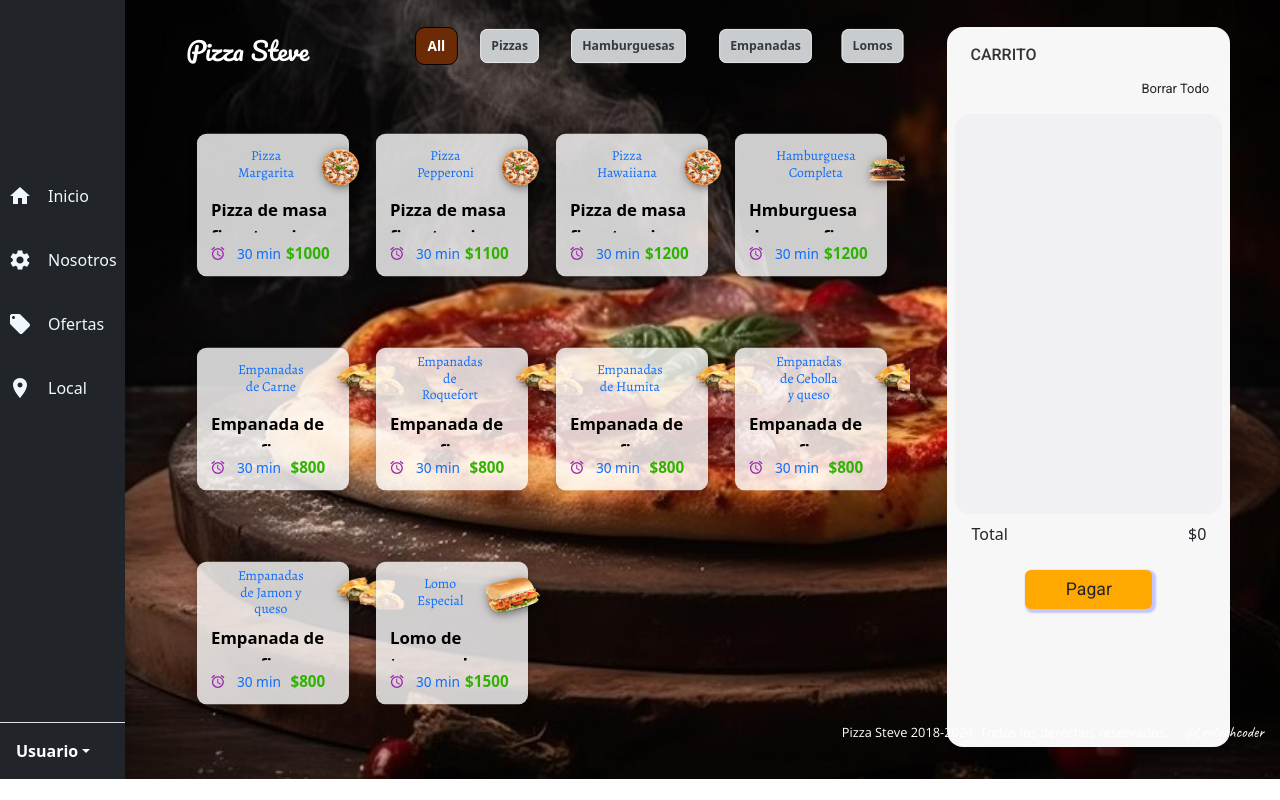
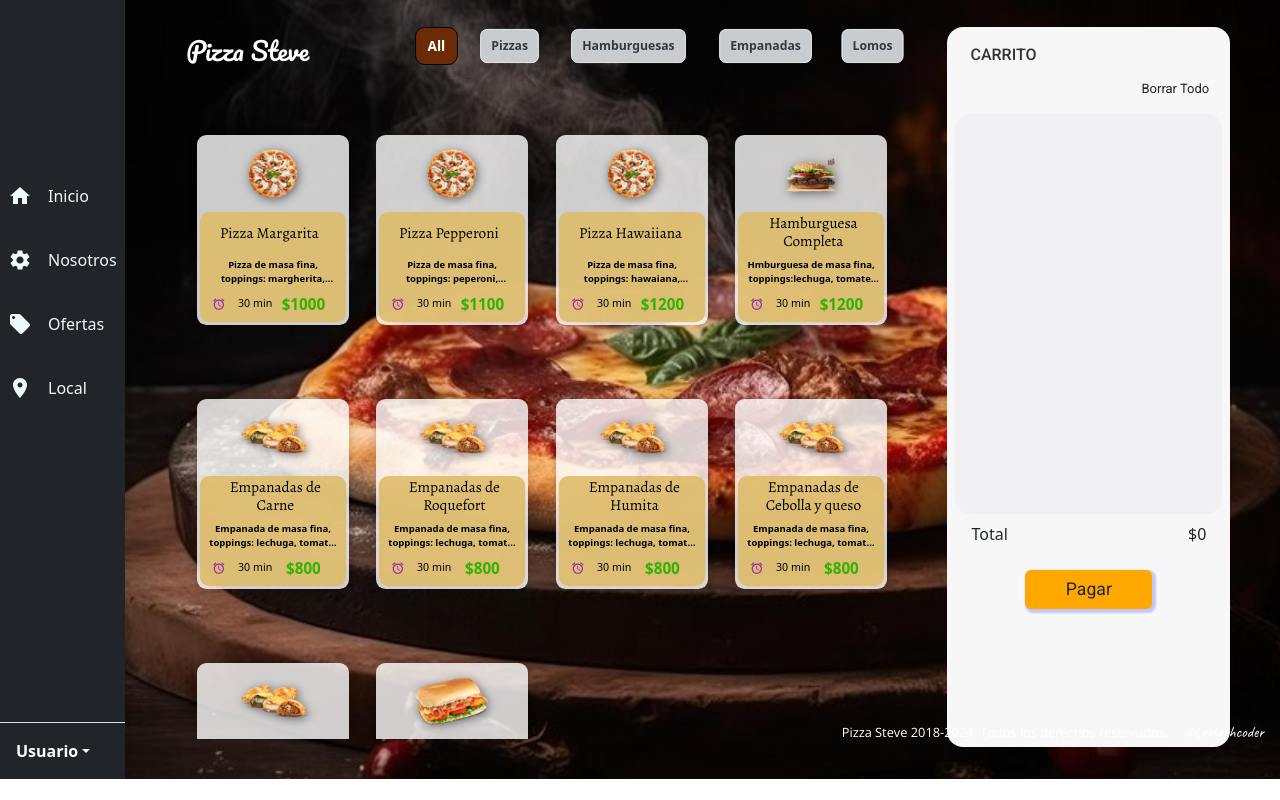
Before and after one commit to Leotechcoder/Pizza-Steve, a React (Vite) app: page / in a window 1280 px wide. Built offline with nearby package versions, Linux system fonts and the light colour scheme.

Commit message:
ultimos arreglos del article, el codigo quedo bien no tiene problemas

```diff
--- a/src/Pages/carta.css
+++ b/src/Pages/carta.css
@@ -65,6 +65,7 @@
 @media (min-width: 500px) {
     .section-carta{
         grid-template-columns: repeat(auto-fit, minmax(140px, 160px));
+        grid-auto-rows: 200px;
     }
 }
 
--- a/src/components/Article.jsx
+++ b/src/components/Article.jsx
@@ -1,7 +1,6 @@
 import { motion } from "framer-motion";
 import IconButton from '@mui/material/IconButton';
 import AlarmIcon from '@mui/icons-material/Alarm';
-import  AddShoppingCart from '@mui/icons-material/AddShoppingCart'
 import { Link } from 'react-router-dom';
 import { PATH } from '../Routes/PATH';
 import { useDispatch } from 'react-redux';
@@ -29,7 +28,73 @@ const handleClick = ()=>{
 
 
   return (
-    <Link onClick={handleClick} to={PATH.descripcion} className= ' btn-link-article'>
+      window.innerWidth>=980 ?
+                   <button onClick={handleClick} className= ' btn-link-article'>
+
+                           <motion.article
+                             id={id}
+                             className='article custom-article'
+                             initial={{ opacity: 0.8, scale: 0.85 }} // Estado inicial antes de estar en vista
+                             whileInView={{ opacity: 1, scale: 0.95 }} // Estado al estar en vista al 90%
+                             exit={{ opacity: 0.8, scale: 0.85 }} // Estado al salir de la vista
+                             transition={{ type: 'tween', duration: 0.3 }} // Duración de la animación
+                             viewport={{ once: false, amount: 0.85 }} // Activa whenInView cuando el 90% esté en vista
+
+                             >
+                               <div className='custom-width-img-article'>
+
+
+
+                                 <img className='img-article' src={imagen} alt={categoria} />
+
+                               </div>
+
+
+                               <div className='div-description-article'>
+
+
+                               <div className='div-title-article '>
+
+                                  {categoria === 'Pizzas' ?
+                                      <h2 className=' h2-article alegreya'>Pizza {nombre}</h2>
+                                      :
+                                      categoria === 'Hamburguesas'?
+                                      <h2 className=' h2-article alegreya'>Hamburguesa {nombre}</h2>
+                                      :
+                                      categoria === 'Empanadas'?
+                                      <h2 className=' h2-article alegreya'>Empanadas de {nombre}</h2>
+                                      :
+                                      <h2 className=' h2-article alegreya'>Lomo {nombre}</h2>
+
+                                    }
+                                </div>
+
+                                <div className='div-article-description'>
+                                  <p className="h-100">{descripcion}</p>
+                                </div>
+
+                              <div className='div-data-article'>
+                                     <span className='span-alarm-art'>
+                                           <IconButton  color="secondary" aria-label="add an alarm">
+                                                   <AlarmIcon className="icon-alarm"/>
+                                           </IconButton>
+                                           <span className=''>
+                                                 {demora}
+                                           </span>
+                                     </span>
+                                       <span
+                                             className='span-price-article'
+                                             >
+                                               ${precio}
+                                       </span>
+                                 </div>
+
+                                 </div>
+                                 </motion.article>
+                   </button>
+                   :
+
+            <Link onClick={handleClick} to={PATH.descripcion} onClickCapture={handleClick} className= ' btn-link-article'>
               <motion.article
                 id={id}
                 className='article custom-article'
@@ -85,16 +150,11 @@ const handleClick = ()=>{
                           </span>
                     </div>
 
-                {/* {window.innerWidth>=980 ?
-              <button onClick={handleClick} className= ' btn-link-article'>
-              <AddShoppingCart className='icon-article'/>
-              </button>
-              :
 
 
-              } */}
 
-              {/* <button className='btn-carrito-article'  onClick={handleAddCart} ><AddShoppingCart className='icon-article'/></button> */}
+
+
 
 
 
--- a/src/components/article.css
+++ b/src/components/article.css
@@ -7,20 +7,11 @@
     transform: scale(0.8);
 }
 
-@media (min-width: 437px) {
-    .img-article{
-        width: 100%;
-        height: 100%;
-        object-fit: contain;
-        scale: 1;
-    }
-}
 
 
 
 .article{
     width: 100%;
-    height: 150px;
     display: flex;
     flex-direction: column;
     justify-content: center;
@@ -30,6 +21,7 @@
     box-shadow: 0px 0px 10px rgba(0, 0, 0, 0.2);
     padding: 10px 0px;
 }
+
 
 
 .buttonnavigation{
@@ -52,10 +44,10 @@
     display: flex;
     justify-content: center;
     align-items: center;
-    font-size: .9rem;
+    font-size: .7rem;
 }
 .icon-alarm{
-    scale: .7;
+    scale: .6;
 }
 .div-description-article{
     width: 100%;
@@ -83,7 +75,7 @@
     display: flex;
     justify-content: flex-start;
     align-items: center;
-
+    gap: 0.3rem;
 }
 
 
@@ -97,19 +89,11 @@
     overflow: hidden;
     text-overflow:ellipsis;
     white-space: wrap;
+    text-align: center;
 }
 
+
 .btn-link-article{
-    /* width: 50px;
-    height: 85%;
-    box-shadow: 2px 2px 2px 2px rgba(0, 0, 255, 0.2);
-    background-color: rgba(255, 255, 255, 0.8);
-    border: none;
-    border-radius: 8px;
-    color:black;
-    text-align: center;
-    display: flex;
-    align-items: center; */
     text-decoration: none;
     cursor: pointer;
 }
@@ -127,3 +111,45 @@
     transform: scale(.8);
     filter: invert(0%) sepia(87%) saturate(7447%) hue-rotate(75deg) brightness(85%) contrast(96%);
 }
+
+
+
+@media(min-width: 500px){
+    .article{
+        width: 100%;
+        height: 100%;
+        padding: 0.2rem;
+    }
+
+    .img-article{
+        width: 100%;
+        height: 100%;
+        object-fit: contain;
+        scale: 1;
+    }
+
+    .div-article-description{
+            height: 30px;
+            font-size: clamp(8px, 10px, 12px);
+            padding: 0 0.5rem;
+            overflow: hidden;
+            display: -webkit-box;
+            -webkit-box-orient: vertical;
+            -webkit-line-clamp: 2; /* Cambia 2 por el número de líneas deseadas */
+            line-height: 1.5;
+        }
+    .div-description-article{
+        width: 100%;
+        height: 60%;
+        background-color: #debb68e1;
+        gap: 0;
+        padding: 0;
+        padding-top: 5px;
+        justify-content: space-evenly;
+    }
+    .btn-link-article{
+        padding: 0;
+        background-color: transparent;
+        border: none;
+    }
+    }
--- a/src/components/customwh.css
+++ b/src/components/customwh.css
@@ -51,25 +51,16 @@
 
 
 /*Breakpoint a partir de los 469px de ancho de pantalla*/
-@media (min-width: 437px) {
+@media (min-width: 500px) {
     .custom-width-img-article {
         width: 90%;
-        height: 45%;
+        height: 40%;
         object-fit: contain;
         scale: .9;
+
     }
 
 
-    .custom-div-description-article {
-        width: 100%;
-        height: 65%;
-    }
-
-    .custom-article {
-        width: 100%;
-        height: 100%;
-        flex-direction: column;
-    }
 
 }
 
```
Lines whose indentation alone changed are shown as unchanged.
